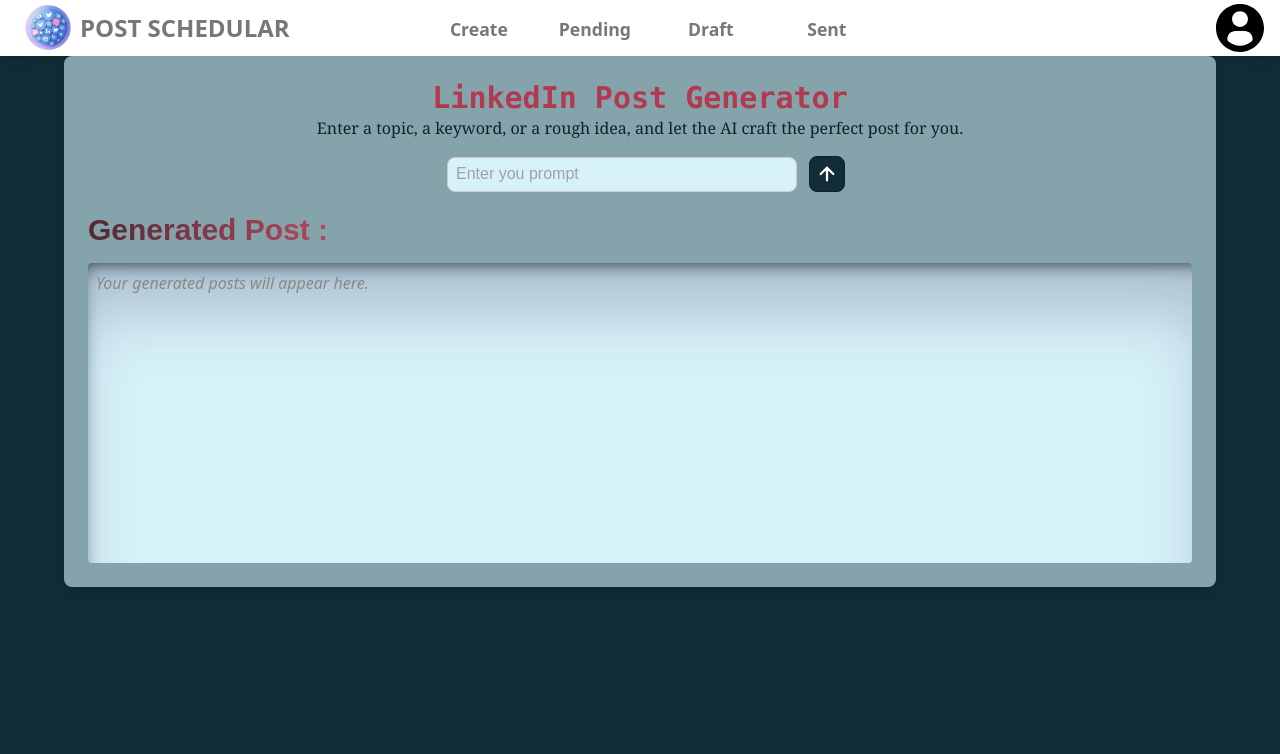
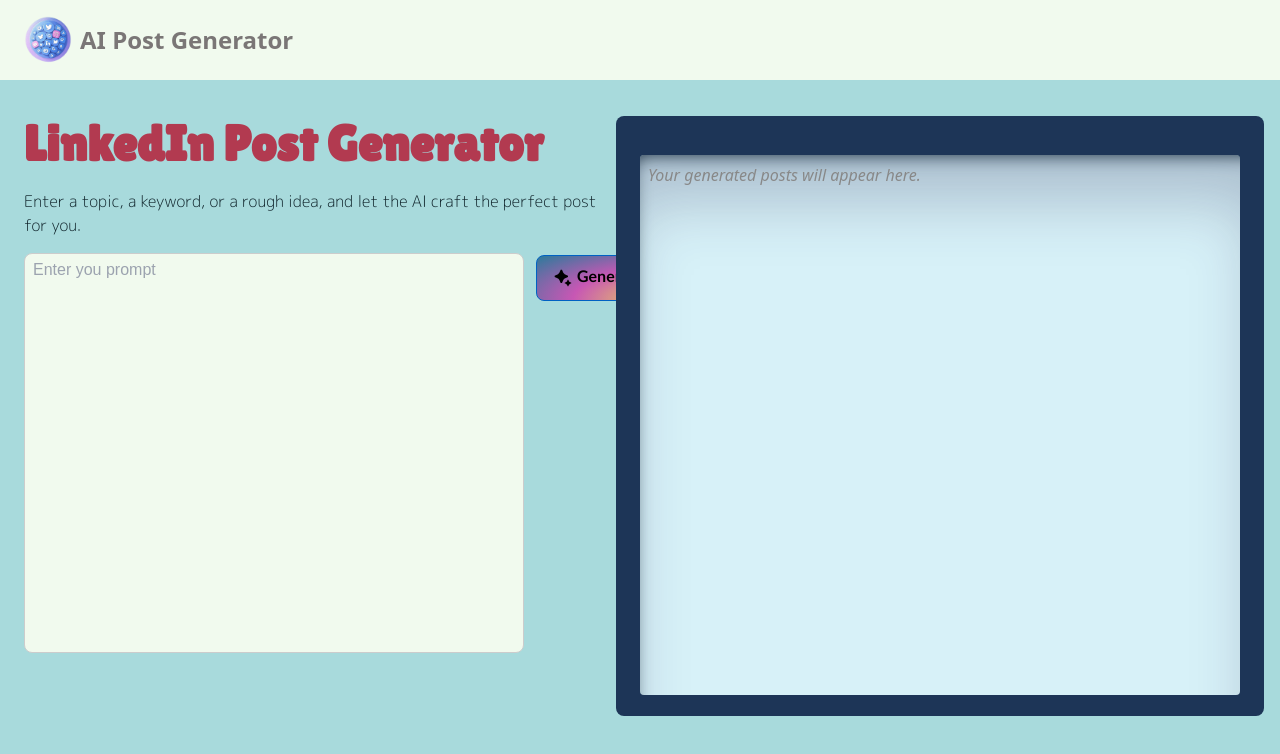
Before and after one commit to morningstar004/POST_GENERATOR, a website: page index.html in a window 1280 px wide. Drawn offline with nearby package versions, Linux system fonts and the light colour scheme; a web font is replaced by a local one.

Commit message:
changed the font style, managed the alignment of the 2nd text-section and find a recogonised a bug effecting the tranition.

```diff
--- a/index.html
+++ b/index.html
@@ -10,58 +10,47 @@
     <link href="https://fonts.googleapis.com/css2?family=Nunito:wght@200..1000&family=Raleway:wght@100..900&display=swap" rel="stylesheet">
     <script src="https://cdn.tailwindcss.com"></script>
 </head>
-<body class="bg-[#122d38] flex p-0 m-0 flex-col ">
-    <div class="w-screen bg-[#fff] h-14 flex items-center justify-between shadow-lg ">
+<body class="bg-[#a8dadc] flex p-0 m-0 flex-col overflow-y-hidden">
+    <div class="w-screen bg-[#F1FAEE] h-20 flex items-center justify-between">
         <div class="flex gap-2 mx-6 text-[#0e2229]">
             <img src="logo.png" alt="logo" loading="lazy" class="h-12 w-12 my-4"/>
             <div class="flex flex-col items-start justify-center">
                 <p class="align-middle text-2xl font-extrabold font-Nunito">
-                    POST SCHEDULAR
+                    AI Post Generator
                 </p>
             </div>
         </div>
 
         <div class="option flex items-center justify-around space-x-5 pr-52 text-[#0e2229] font-Nunito">
-            <p class="h-14 w-24 pt-4 hover:text-[#2b44c2] hover:bg-gradient-to-t from-blue-300 via-white to-white cursor-pointer transition-all duration-400 relative group"><a href="#">Create</a>
-                <span class="absolute left-0 -bottom-1 w-full h-1 bg-[#2b44c2] hidden group-hover:block transition-all duration-400"></span>
-            </p>
-            <p class="h-14 w-24 pt-4 hover:text-yellow-500 hover:bg-gradient-to-t from-yellow-200 via-white to-white cursor-pointer transition-all duration-400 relative group"><a href="@">Pending</a>
-                <span class="absolute left-0 -bottom-1 w-full h-1 bg-yellow-500 hidden group-hover:block transition-all duration-400"></span>
-            </p>
-            <p class="h-14 w-24 pt-4 hover:text-red-500 hover:bg-gradient-to-t from-red-300 via-white to-white cursor-pointer transition-all duration-500 relative group"><a href="!">Draft</a>
-                <span class="absolute left-0 -bottom-1 w-full h-1 bg-red-500 hidden group-hover:block transition-all duration-400"></span>
-            </p>
-            <p class="h-14 w-24 pt-4 hover:text-green-500 hover:bg-gradient-to-t from-green-300 via-white to-white cursor-pointer transition-all duration-500 relative group"><a href="$">Sent</a>
-                <span class="absolute left-0 -bottom-1 w-full h-1 bg-green-500 hidden group-hover:block transition-all duration-400"></span>
-            </p>
+
         </div>
-        <div>
-            <img src="profile-user.svg" alt="profile" loading="lazy" class="h-12 w-12 mx-4 my-4"/>
+
+    </div>
+    <div class="flex items-center justify-between p-4">
+        <div class="flex flex-col items-start pl-2 h-[600px] w-[600px]">
+            <h1 class="headText text-[#b23a50] font-bold text-[50px] mb-2">LinkedIn Post Generator</h1>
+            <p class="secondHeader text-[#0e2229] pb-4 text-left">Enter a topic, a keyword, or a rough idea, and let the AI craft the perfect post for you.</p>
+            <div class="promptContainer flex items-start justify-start">
+                <textarea id="userInput" class="h-[400px] w-[500px]  rounded-lg bg-[#F1FAEE] resize-none text-[#0e222a] align-middle p-1 px-2 mr-3 hover:border-[#0e1f28] transition-all duration-300 ease-in-out" placeholder="Enter you prompt"></textarea>
+                <button id="generateBtn" class="flex justify-center py-2 mt-[2px] px-4 font-mono font-extrabold rounded-lg bg-[radial-gradient(ellipse_at_bottom_right,_var(--tw-gradient-stops))] to-[#2A7B9B] via-[#C757B4] from-[#EDDD53]">
+                    <svg xmlns="http://www.w3.org/2000/svg" x="0px" y="0px" width="20" height="20" viewBox="0 0 24 24" class="h-[28px] mr-1" fill="#000000">
+<path d="M10.764,2.002l1.749,4.022c0.506,0.506,0.958,0.958,1.464,1.464l4.022,1.749c0,0.728,0,0.799,0,1.527l-4.022,1.749	c-0.506,0.506-0.958,0.958-1.464,1.464l-1.749,4.022c-0.728,0-0.799,0-1.527,0l-1.749-4.022c-0.506-0.506-0.958-0.958-1.464-1.464	l-4.022-1.749c0-0.728,0-0.799,0-1.527l4.022-1.749c0.506-0.506,0.958-0.958,1.464-1.464l1.749-4.022	C9.964,2.002,10.036,2.002,10.764,2.002z"></path><path d="M18.38,14.031l0.796,1.83c0.333,0.333,0.63,0.63,0.963,0.963l1.83,0.796c0,0.362,0,0.398,0,0.76l-1.83,0.796	c-0.333,0.333-0.63,0.63-0.963,0.963l-0.796,1.83c-0.362,0-0.398,0-0.76,0l-0.796-1.83c-0.333-0.333-0.63-0.63-0.963-0.963	l-1.83-0.796c0-0.362,0-0.398,0-0.76l1.83-0.796c0.333-0.333,0.63-0.63,0.963-0.963l0.796-1.83	C17.982,14.031,18.018,14.031,18.38,14.031z"></path>
+</svg>
+                    <p class="buttonText align-top ">Generate</p>
+                </button>
+            </div>
         </div>
-    </div>
-    <div class="container bg-[#85a3ab] shadow-lg h-full max-h-screen w-full max-w-6xl mx-auto p-6 rounded-lg flex flex-col overflow-y-hidden">
-        <h1 class="text-[#b23a50] font-bold text-3xl font-mono">LinkedIn Post Generator</h1>
-        <p class="text-[#0e2229] pb-4 font-serif">Enter a topic, a keyword, or a rough idea, and let the AI craft the perfect post for you.</p>
-        <div class="promptContainer">
-            <textarea id="userInput" class="max-w-2xl w-[350px] rounded-lg resize-none text-[#0e222a] align-middle p-1 px-2 mx-3 hover:border-[#0e1f28] transition-all duration-300 ease-in-out" placeholder="Enter you prompt"></textarea>
-            <button id="generateBtn" class="border-[#0e2229] bg-[#122d38] h-9 w-9 hover:bg-[#b23a50] hover:scale-[1.01] transition-all duration-300 ease-in-out p-2 rounded-lg flex items-center justify-center" onclick="generatePost()">
-                <svg xmlns="http://www.w3.org/2000/svg" width="28" height="28" fill="white" viewBox="0 0 24 24" stroke="white" stroke-width="2.5" class="scale-[1.2] hover:scale-y-[1.5] transition-all duration-300 ease-in-out">
-                    <path stroke-linecap="round" stroke-linejoin="round" d="M12 19V5m0 0l-7 7m7-7l7 7"/>
-                </svg>
-            </button>
-        </div>
-        <div class="result-container">
-            <div class="text-3xl font-extrabold ...">
+        <div class="result-container bg-[#1D3557] rounded-lg p-6 h-[600px] w-[820px] overflow-hidden">
+            <!-- <div class="text-3xl font-extrabold ...">
                 <span class="bg-clip-text text-transparent bg-gradient-to-r from-[#512931] to-[#af485c]">
                     Generated Post
                 </span>
                 <span class="text-[#af485c]">
                     :
                 </span>
-            </div>
-            <div id="options-container" class="post-preview grid grid-cols-2  gap-4 mt-4 max-h-[500px] overflow-y-auto p-2">
+            </div> -->
+            <div id="options-container" class="post-preview grid grid-cols-2  gap-4 mt-4 h-[540px] overflow-y-auto p-2">
                 <p class="placeholder-text text-left">Your generated posts will appear here.</p>
-
             </div>
         </div>
     </div>
--- a/style.css
+++ b/style.css
@@ -1,8 +1,7 @@
 @tailwind base;
 @tailwind components;
 @tailwind utilities;
-@import url('https://fonts.googleapis.com/css2?family=Bebas+Neue&family=Boldonse&family=Caveat+Brush&family=Comfortaa:wght@300..700&family=Lato:ital,wght@0,100;0,300;0,400;0,700;0,900;1,100;1,300;1,400;1,700;1,900&family=Noto+Sans:ital,wght@0,100..900;1,100..900&family=Nunito:ital,wght@0,200..1000;1,200..1000&family=Raleway:ital,wght@0,100..900;1,100..900&display=swap');
-
+@import url('https://fonts.googleapis.com/css2?family=Bebas+Neue&family=Boldonse&family=Caveat+Brush&family=Comfortaa:wght@300..700&family=Lato:ital,wght@0,100;0,300;0,400;0,700;0,900;1,100;1,300;1,400;1,700;1,900&family=Lilita+One&family=M+PLUS+Rounded+1c:wght@300;400;700;800;900&family=Noto+Sans:ital,wght@0,100..900;1,100..900&family=Nunito:ital,wght@0,200..1000;1,200..1000&family=Raleway:ital,wght@0,100..900;1,100..900&display=swap');
 body {
     font-family: sans-serif;
     background-color: #d7f1f8;
@@ -10,6 +9,26 @@
     display: flex;
     justify-content: center;
     padding: 20px;
+}
+.headText{
+    font-family: "Lilita One", sans-serif;
+}
+.secondHeader{
+    font-family: "M PLUS Rounded 1c", sans-serif;
+    font-weight: 300;
+    font-style: normal;
+}
+.buttonText{
+    font-family: "Lato", sans-serif;
+    font-weight: 600;
+    font-style: normal;
+    color: black;
+}
+#generateBtn{
+    transition: all 1s ease 0.5s;
+}
+#generateBtn:hover{
+    background-image: radial-gradient(ellipse at bottom left,#EDDD53,#C757B4,#2A7B9B);
 }
 .option{
     font-optical-sizing: auto;
@@ -46,19 +65,11 @@
 }
 
 button {
-    background-color: #0d76df;
-    color:white;
     border: solid #0061c3 0.8px;
     padding: 9px 12px;
-    font-weight: bolder;
-    transition: all 0.3s ease;
     border-radius: 50px;
     cursor: pointer;
-    font-size: 1rem;
     margin: 5px;
-}
-button:hover {
-    background-color: #57a0e9;
 }
 .promptContainer {
     display: flex;
```
Also changed, not shown: 1 other file.
